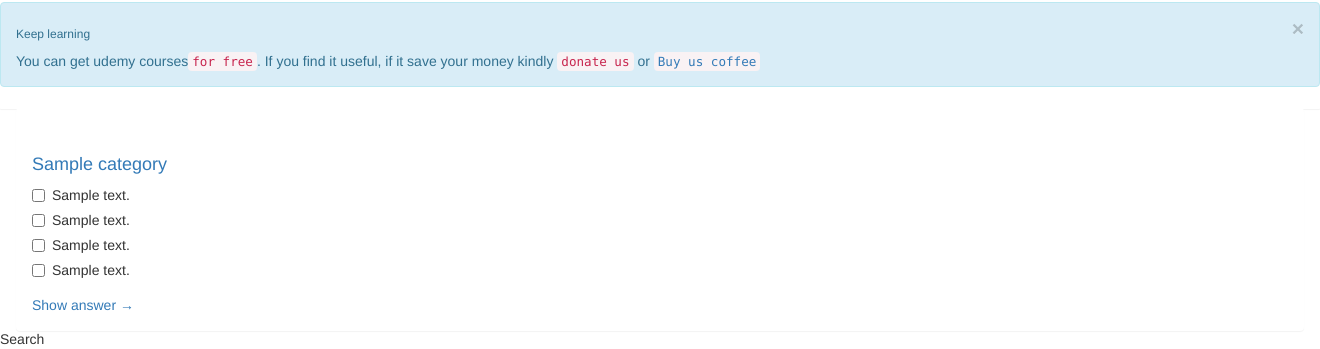
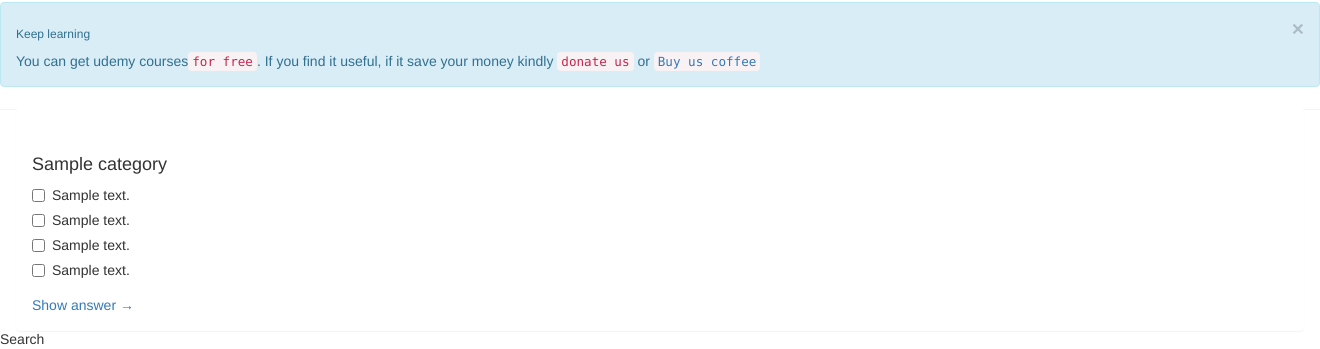
Before and after one commit to Patel-world/qbs, a Django app: template templates/story_list.html in a window 1320 px wide; the page is wider, and only the part inside the window is pictured. Shown: the part 353-702 px from the top of that part. Run offline with Django 3.2, Linux system fonts and the light colour scheme; the template is opened without the code that fills it: most values are stand-ins (such as "Sample title", 1, 10 or a date in 2020); some libraries are stand-ins or nearby versions.

Commit message:
Update story_list.html

```diff
--- a/templates/story_list.html
+++ b/templates/story_list.html
@@ -212,7 +212,7 @@
                       </div>
                     </div>
                     <div class="panel-body">
-			    <a href="{{x.get_absolute_url}}"><h4><i class="hashtag"></i> <span> {{ category.name }}</span></h4></a>
+			    <a href="{{x.get_absolute_url}}" style="color: inherit;"><h4><i class="fa fa-hashtag"></i> <span> {{ category.name }}</span></h4></a>
                       <div id="alpaca-checkbox-list" class=""><div class="form-group alpaca-field alpaca-field-checkbox alpaca-optional alpaca-edit alpaca-top alpaca-field-valid" data-alpaca-field-id="alpaca13" data-alpaca-field-path="/" data-alpaca-field-name="">
                         <div class="alpaca-control checkbox" name="">
                           <label>
```
